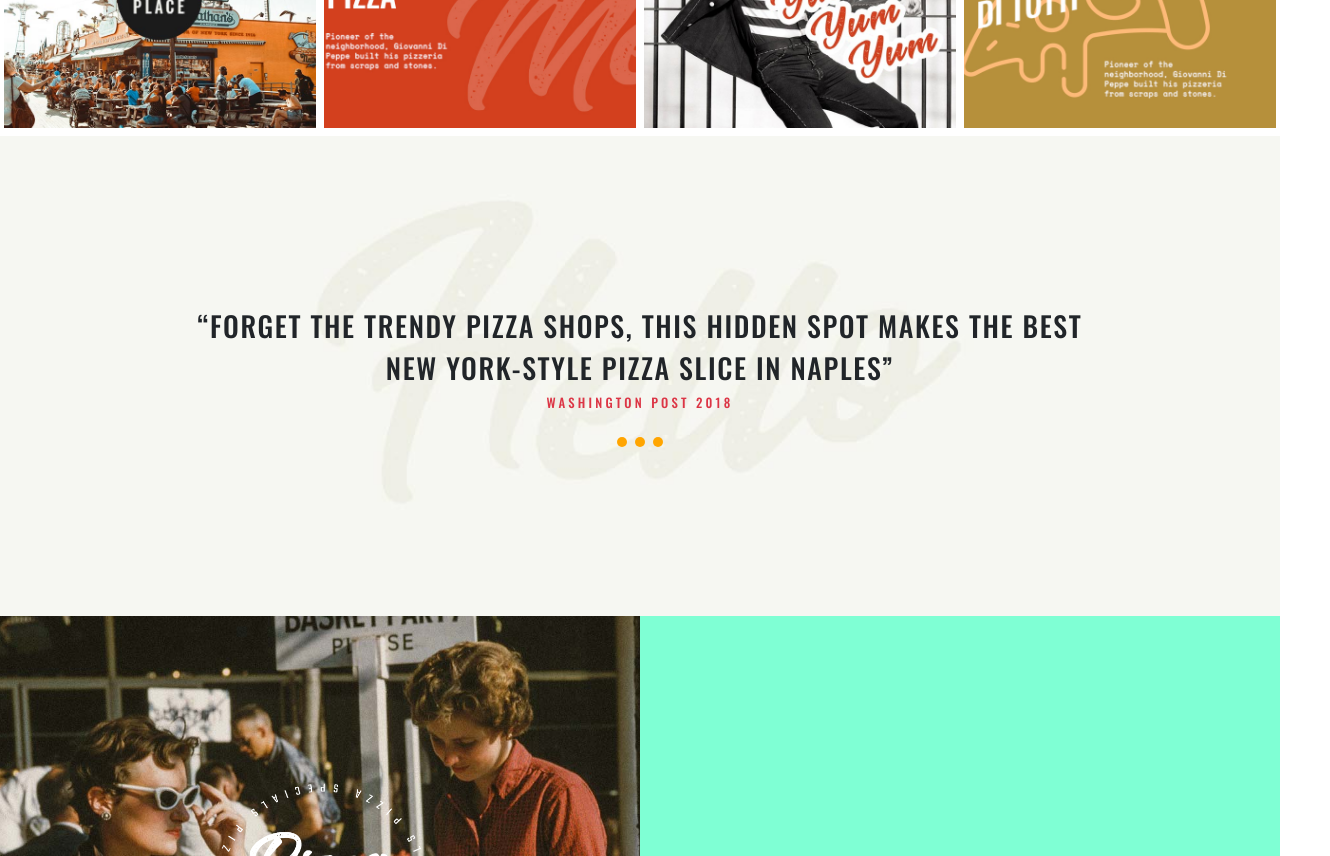
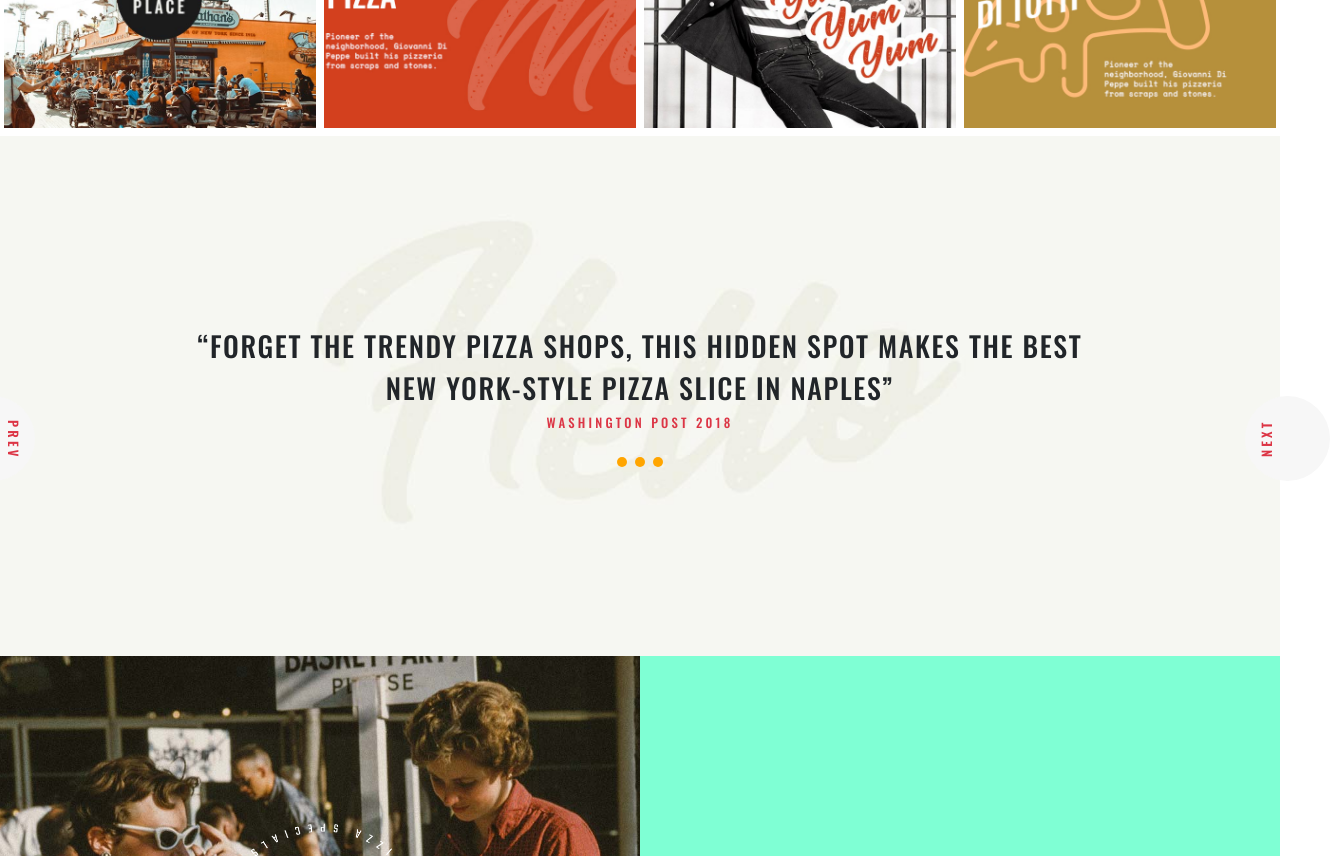
Before and after one commit to tiiaaaa/proj-html-vuejs, a Vue app: page / in a window 1280 px wide. Shown: the part 940-1796 px from the top of the page, 1330 px wide, since content can reach past the window. Built offline with nearby package versions, Linux system fonts and the light colour scheme.

Commit message:
aggiunti bottoni prev e next a PizzaSlider, tolto scss di stilizzazione dei due bottoni da HederJumbo e portato in App poichè comune con piu components del sito

```diff
--- a/src/App.vue
+++ b/src/App.vue
@@ -26,5 +26,33 @@ export default {
 
 #app {
   font-family: 'Oswald', sans-serif;
+
+    // Stilizzazione btn next e prev comune a più components
+    div.circle-btn{
+              height: 85px;
+              width: 85px;
+              cursor: pointer;
+              background-color: #f7f7f7;
+
+              span{
+                  font-size: .8rem;
+                  font-weight: 600;
+                  letter-spacing: .2rem;
+              }
+          }
+
+          div.prev-btn{
+              top: 50%;
+              left: -50px;
+              transform: translate(0, -50%);
+              transform: rotate(90deg);
+          }
+
+          div.next-btn{
+              top: 50%;
+              right: -50px;
+              transform: translate(0, -50%);
+              transform: rotate(-90deg);
+          }
 }
 </style>
--- a/src/components/HeaderComponents/HeaderJumbo.vue
+++ b/src/components/HeaderComponents/HeaderJumbo.vue
@@ -5,12 +5,12 @@
 
             <!-- PREV BTN -->
             <div class="circle-btn prev-btn rounded-circle text-danger position-absolute text-uppercase px-4 py-2">
-                <span>p r e v</span>
+                <span>prev</span>
             </div>
 
             <!-- NEXT BTN -->
             <div class="circle-btn next-btn rounded-circle text-danger position-absolute text-uppercase px-4 py-2">
-                <span>n e x t</span>
+                <span>next</span>
             </div>
         </div>
     </section>
@@ -36,32 +36,6 @@ export default {
         img{
             width: 400px;
         }
-
-        div.circle-btn{
-            height: 85px;
-            width: 85px;
-            cursor: pointer;
-            background-color: #f7f7f7;
-
-            span{
-                font-size: .8rem;
-                font-weight: 600;
-            }
-        }
-
-        div.prev-btn{
-            top: 50%;
-            left: -50px;
-            transform: translate(0, -50%);
-            transform: rotate(90deg);
-        }
-
-        div.next-btn{
-            top: 50%;
-            right: -50px;
-            transform: translate(0, -50%);
-            transform: rotate(-90deg);
-        }
     }
 
 </style>
--- a/src/components/MainComponents/FirstSectionComponents/PizzaSlider.vue
+++ b/src/components/MainComponents/FirstSectionComponents/PizzaSlider.vue
@@ -9,12 +9,22 @@
                 <span class="text-uppercase text-danger">Washington Post 2018</span>
             </div>
 
+            <!-- Contenitore puntini dello slider -->
             <div class="dots-wrapper d-flex mt-4">
                 <div class="dot rounded-circle mx-1"></div>
                 <div class="dot rounded-circle mx-1"></div>
                 <div class="dot rounded-circle mx-1"></div>
             </div>
 
+            <!-- PREV BTN -->
+            <div class="circle-btn prev-btn rounded-circle text-danger position-absolute text-uppercase px-4 py-2">
+                <span>prev</span>
+            </div>
+
+            <!-- NEXT BTN -->
+            <div class="circle-btn next-btn rounded-circle text-danger position-absolute text-uppercase px-4 py-2">
+                <span>next</span>
+            </div>
         </div>
     </section>
 </template>
@@ -28,12 +38,12 @@ export default {
 
 <style lang='scss' scoped>
     div#pizza-box{
-        height: 60vh;
+        height: 65vh;
         background-image: url('@/assets/img/h3-testimonials-bckgrnd.jpg');
         background-position: center;
         background-size: 2000px;
         background-repeat: no-repeat;
-        background-color: #f7f7f2;
+        background-color: #f6f7f2;
 
         div#pizza-slider{
             width: 900px;
```
